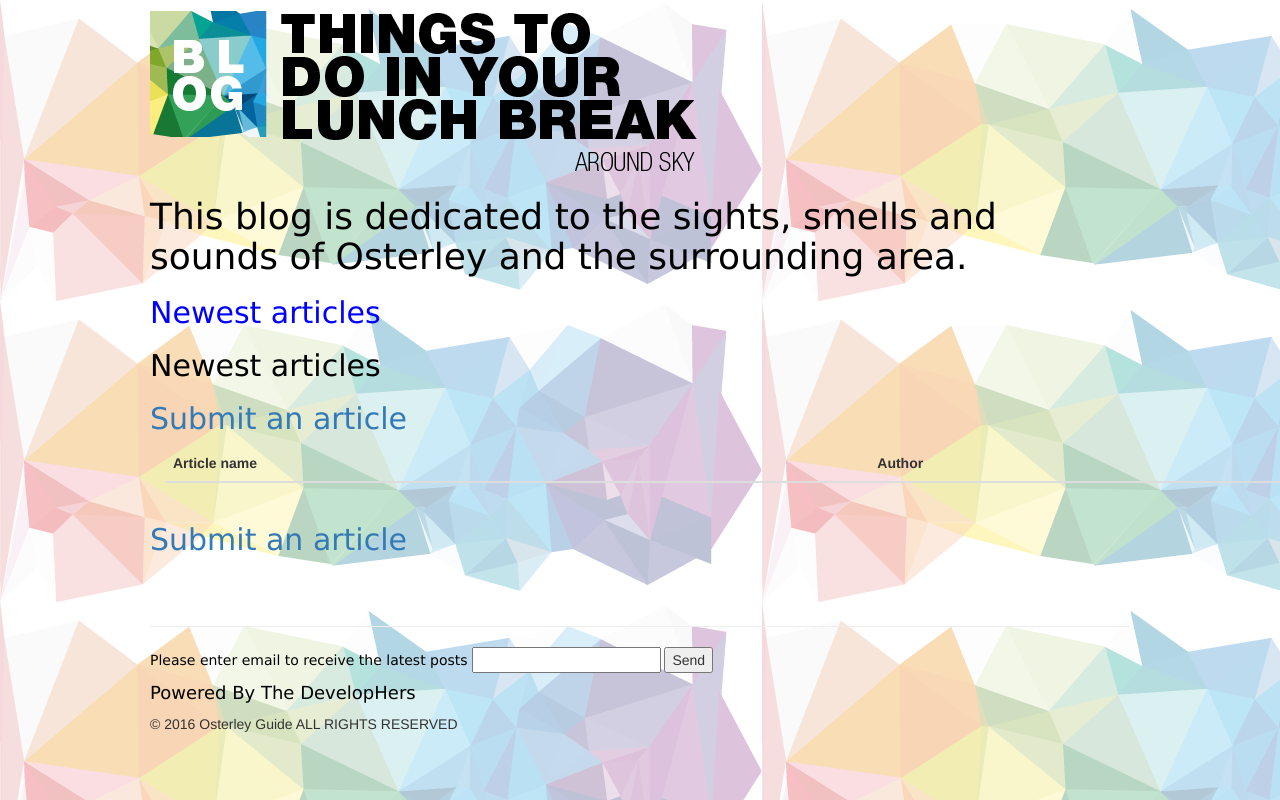
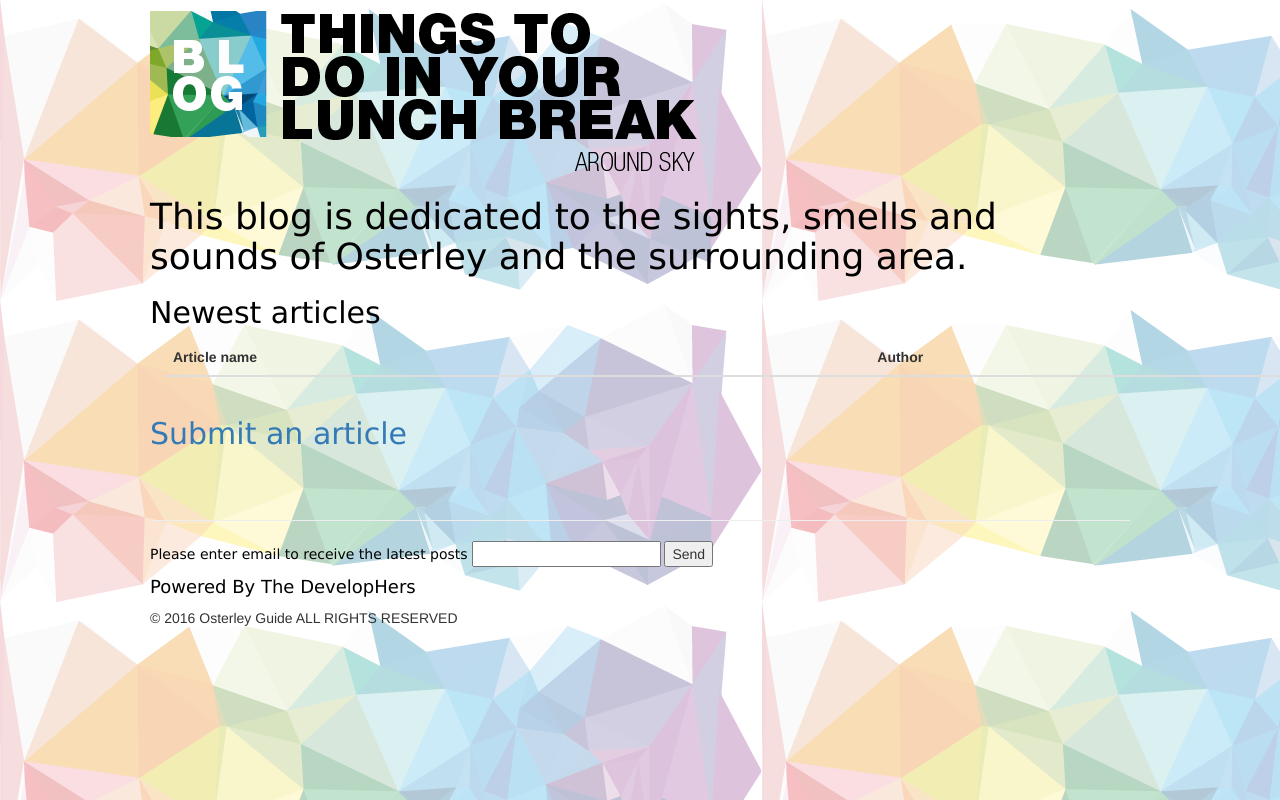
Before and after one commit to revathybharath/miniproject, a PHP site: page / in a window 1280 px wide. Run offline with PHP 8.4, Linux system fonts and the light colour scheme; data comes from the database, SQL or seed files in the repository; data that the repository does not hold is empty.

Commit message:
Merge branch 'master' of https://github.com/getintotech/miniproject
# Conflicts:
#	BlogSite/web/index.php

```diff
--- a/BlogSite/web/index.php
+++ b/BlogSite/web/index.php
@@ -23,9 +23,7 @@ $result = read_articles($pdo);
 
 ?>
 
-<h2><font face="verdana"color="blue">Newest articles </font></p></h2>
 <h2><font face="verdana"color="black">Newest articles </font></p></h2>
-<h2> <a href='/template/blog_post_form.html'><font face="verdana">Submit an article</font></a></h2>
 
 <?php
 echo display('preview_articles', ['articles' => $result]);
```
